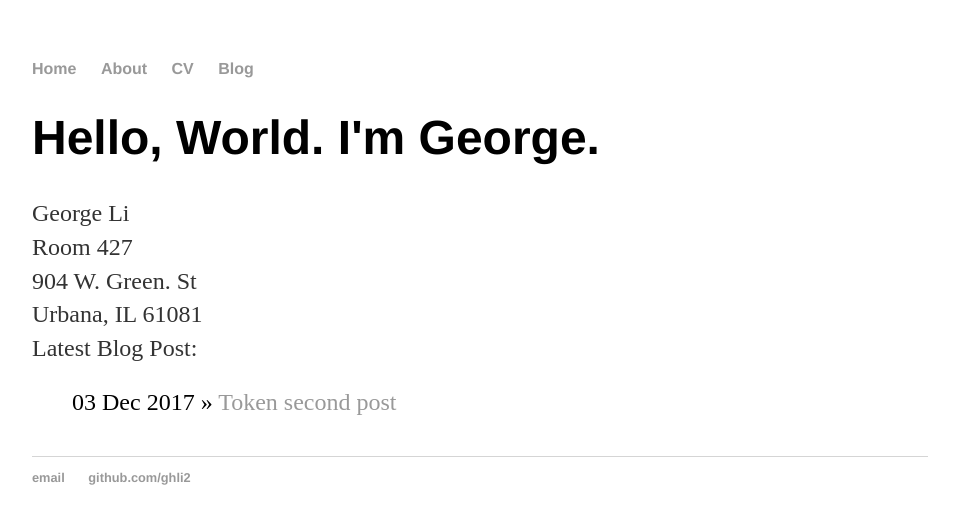
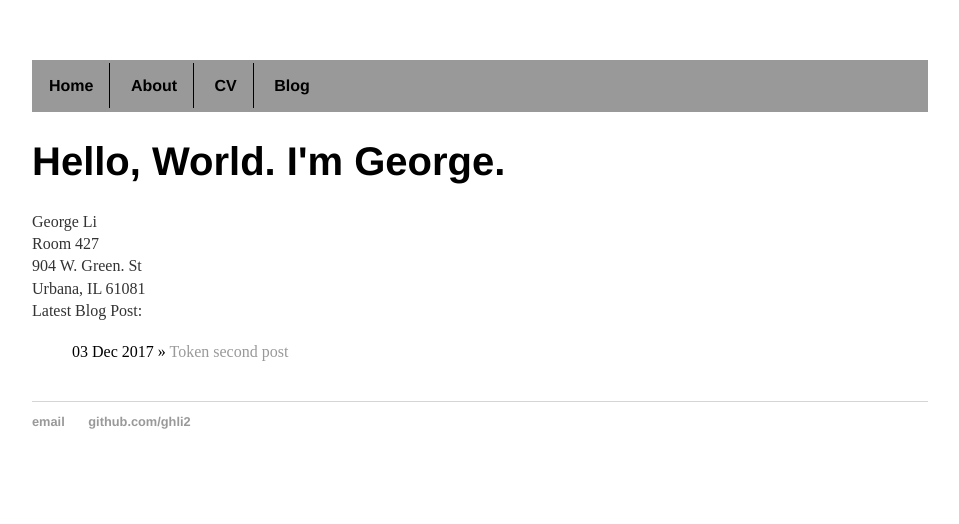
Before and after one commit to ghli2/ghli2.github.io, a Jekyll site: the page built from index.html, in a window 1280 px wide. Shown: the top 524 px of the page, without its empty margins (160-1119 px from the left). Built offline with Jekyll 4.4.1, drawn with Linux system fonts in a browser that asks for light colours.

Commit message:
changed up css

```diff
--- a/css/main.css
+++ b/css/main.css
@@ -8,9 +8,34 @@ nav ul, footer ul {
     list-style: none;
     font-weight: bold;
 }
-nav ul li, footer ul li {
+nav ul li{
+    display: inline;
+    border-right:1px solid #000;
+    padding: 14px 16px;
+    /*margin-right: 20px;*/
+}
+nav ul li:last-of-type{
+    display: inline;
+    border-right: none;
+    padding: 14px 16px;
+    /*margin-right: 20px;*/
+}
+footer ul li {
     display: inline;
     margin-right: 20px;
+}
+nav{
+    display: block inline;
+    background-color: #999;
+    color: black;
+    text-align: left;
+    padding: 1px;
+    text-decoration: none;
+}
+nav a {
+    color: inherit;
+    text-align: center;
+    padding 14px 16px;
 }
 a {
     text-decoration: none;
@@ -20,11 +45,11 @@ a:hover {
     text-decoration: underline;
 }
 h1 {
-    font-size: 3em;
+    font-size: 2.5em;
     font-family:'Helvetica', 'Arial', 'Sans-Serif';
 }
 p {
-    font-size: 1.5em;
+    font-size: 1em;
     line-height: 1.4em;
     color: #333;
 }
@@ -35,7 +60,7 @@ footer {
 
 ul.posts {
     margin: 20px auto 40px;
-    font-size: 1.5em;
+    font-size: 1em;
 }
 
 ul.posts li {
```
